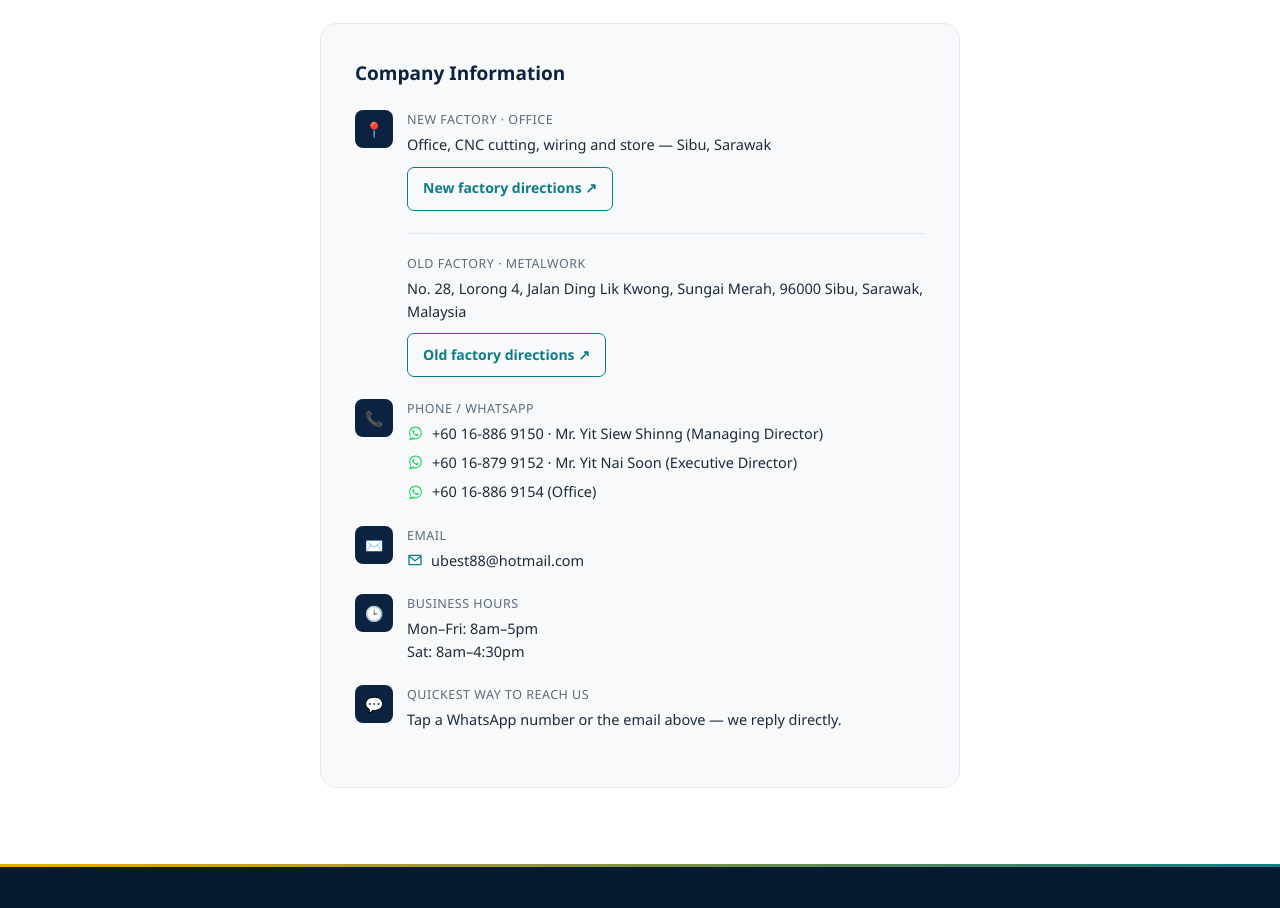
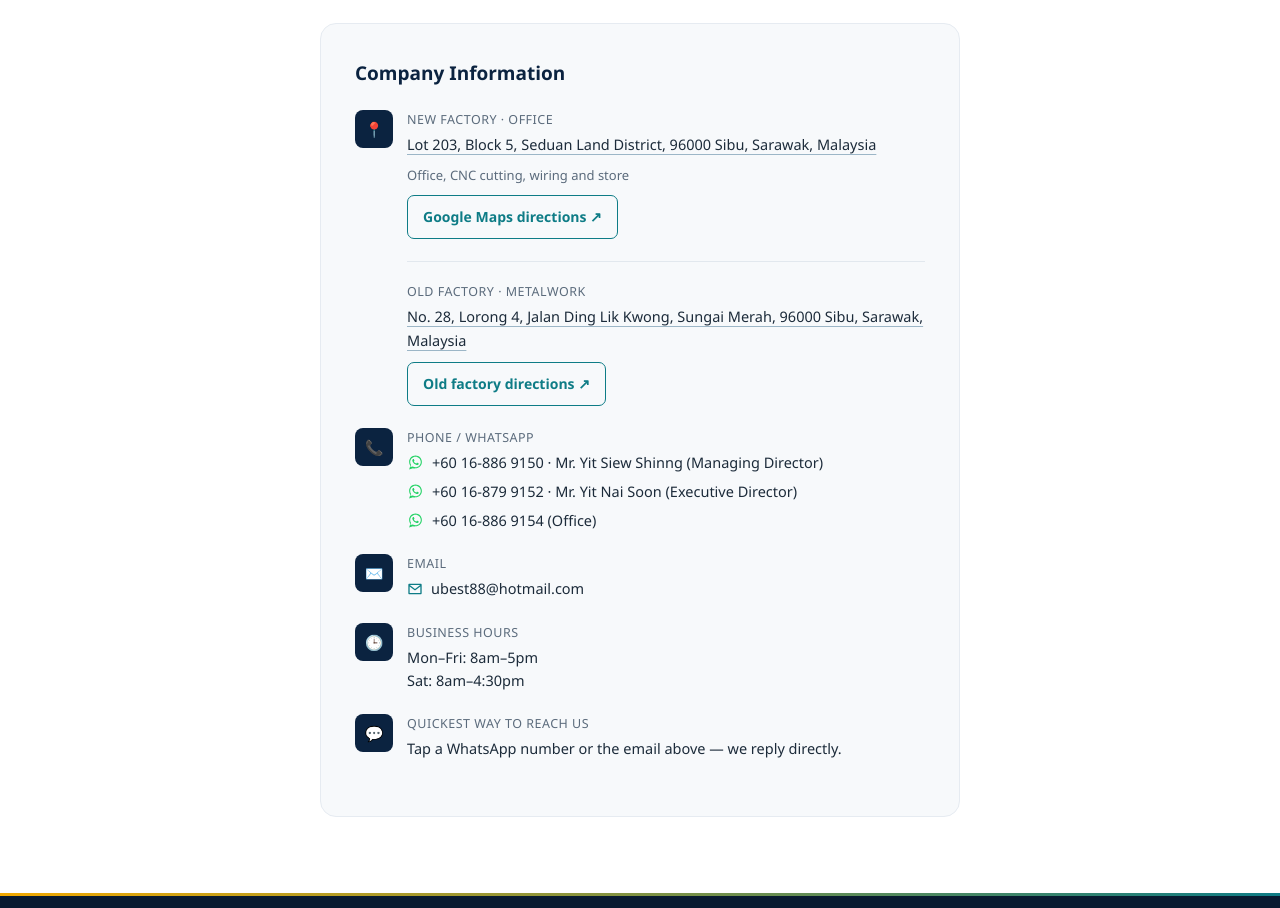
Before and after one commit to Noctlucae/ub-marine-website, a plain HTML site: page index.html in a window 1280 px wide. Shown: the part 5720-6628 px from the top of the page. Drawn offline with Linux system fonts and the light colour scheme.

Commit message:
Update office address and add direct Google Maps navigation
Use the verified Lot 203 office location and Google Maps business destination for clickable address and driving directions. Preserve the old factory entry. Update the privacy contact address in English, Malay and Chinese.

```diff
--- a/index.html
+++ b/index.html
@@ -504,6 +504,7 @@
   .photo-description{font-size:14px;line-height:1.6;color:#c4d2e1;margin-top:6px;}
 .wa-contacts{position:fixed;right:22px;bottom:90px;width:min(300px,calc(100vw - 32px));padding:20px;background:white;color:var(--navy);border-radius:14px;box-shadow:0 8px 35px rgba(11,35,64,.2);z-index:301;border:1px solid #e2e8ee;}.wa-contacts[hidden]{display:none}.wa-contacts strong{display:block;font-size:15px;margin-bottom:12px}.wa-contacts a{display:block;padding:12px;border-radius:8px;color:var(--navy);text-decoration:none}.wa-contacts a:hover,.wa-contacts a:focus-visible{background:#edf9f1}.wa-contacts small{display:block;color:var(--muted);margin-top:3px}.wa-contacts a:focus-visible{outline:2px solid #168540}@media(max-width:520px){.wa-contacts{right:16px;bottom:78px}}
 .factory-locations{min-width:0}.factory-location+.factory-location{margin-top:22px;padding-top:20px;border-top:1px solid #e2e8ee}.factory-directions{display:inline-flex;align-items:center;min-height:44px;margin-top:10px;padding:9px 15px;border:1px solid var(--accent-2);border-radius:7px;color:var(--accent-2);font-size:14px;font-weight:600;text-decoration:none}.factory-directions:hover{background:#e9f5f5}.factory-directions:focus-visible{outline:3px solid var(--accent);outline-offset:3px}
+.address-link{color:var(--text);text-decoration:underline;text-decoration-color:#9cb6c7;text-underline-offset:4px;overflow-wrap:anywhere}.address-link:hover{color:var(--accent-2)}.address-link:focus-visible{outline:3px solid var(--accent);outline-offset:4px;border-radius:3px}.factory-note{margin-top:8px;color:var(--muted);font-size:13px;line-height:1.6}
 </style>
 </head>
 <body>
@@ -752,12 +753,13 @@
           <div class="factory-locations">
             <div class="factory-location">
               <div class="lbl" data-en>New Factory · Office</div><div class="lbl" data-cn data-cn-block>新厂 · 办公室</div>
-              <div class="val" data-en>Office, CNC cutting, wiring and store — Sibu, Sarawak</div><div class="val" data-cn data-cn-block>办公室、CNC 切割、布线及仓库 — 砂拉越诗巫</div>
-              <a class="factory-directions" href="https://maps.app.goo.gl/NoMMWHvEkgdhWTZp8" target="_blank" rel="noopener"><span data-en>New factory directions ↗</span><span data-cn>新厂导航 ↗</span></a>
+              <div class="val"><a class="address-link" href="https://www.google.com/maps/dir/?api=1&amp;destination=U+B+Marine+Electrical+Sdn.+Bhd.%2C+Lot+203%2C+Block+5%2C+Seduan+Land+District%2C+96000+Sibu%2C+Sarawak%2C+Malaysia&amp;destination_place_id=ChIJW9ESG5x59zERUG4FS0936yQ&amp;travelmode=driving&amp;dir_action=navigate" target="_blank" rel="noopener">Lot 203, Block 5, Seduan Land District, 96000 Sibu, Sarawak, Malaysia</a></div>
+              <div class="factory-note" data-en>Office, CNC cutting, wiring and store</div><div class="factory-note" data-cn data-cn-block>办公室、CNC 切割、布线及仓库</div>
+              <a class="factory-directions" href="https://www.google.com/maps/dir/?api=1&amp;destination=U+B+Marine+Electrical+Sdn.+Bhd.%2C+Lot+203%2C+Block+5%2C+Seduan+Land+District%2C+96000+Sibu%2C+Sarawak%2C+Malaysia&amp;destination_place_id=ChIJW9ESG5x59zERUG4FS0936yQ&amp;travelmode=driving&amp;dir_action=navigate" target="_blank" rel="noopener"><span data-en>Google Maps directions ↗</span><span data-cn>Google Maps 导航 ↗</span></a>
             </div>
             <div class="factory-location">
               <div class="lbl" data-en>Old Factory · Metalwork</div><div class="lbl" data-cn data-cn-block>旧厂 · 铁工车间</div>
-              <div class="val" data-en>No. 28, Lorong 4, Jalan Ding Lik Kwong, Sungai Merah, 96000 Sibu, Sarawak, Malaysia</div><div class="val" data-cn data-cn-block>马来西亚砂拉越诗巫双溪美拉 Jalan Ding Lik Kwong 4 巷 28 号，邮编 96000</div>
+              <div class="val"><a class="address-link" href="https://maps.app.goo.gl/bQZ2tp53v4z422Cp9" target="_blank" rel="noopener"><span data-en>No. 28, Lorong 4, Jalan Ding Lik Kwong, Sungai Merah, 96000 Sibu, Sarawak, Malaysia</span><span data-cn>马来西亚砂拉越诗巫双溪美拉 Jalan Ding Lik Kwong 4 巷 28 号，邮编 96000</span></a></div>
               <a class="factory-directions" href="https://maps.app.goo.gl/bQZ2tp53v4z422Cp9" target="_blank" rel="noopener"><span data-en>Old factory directions ↗</span><span data-cn>旧厂导航 ↗</span></a>
             </div>
           </div>
```
Also changed, not shown: privacy.html (+1 -1 lines), 1 other file.
